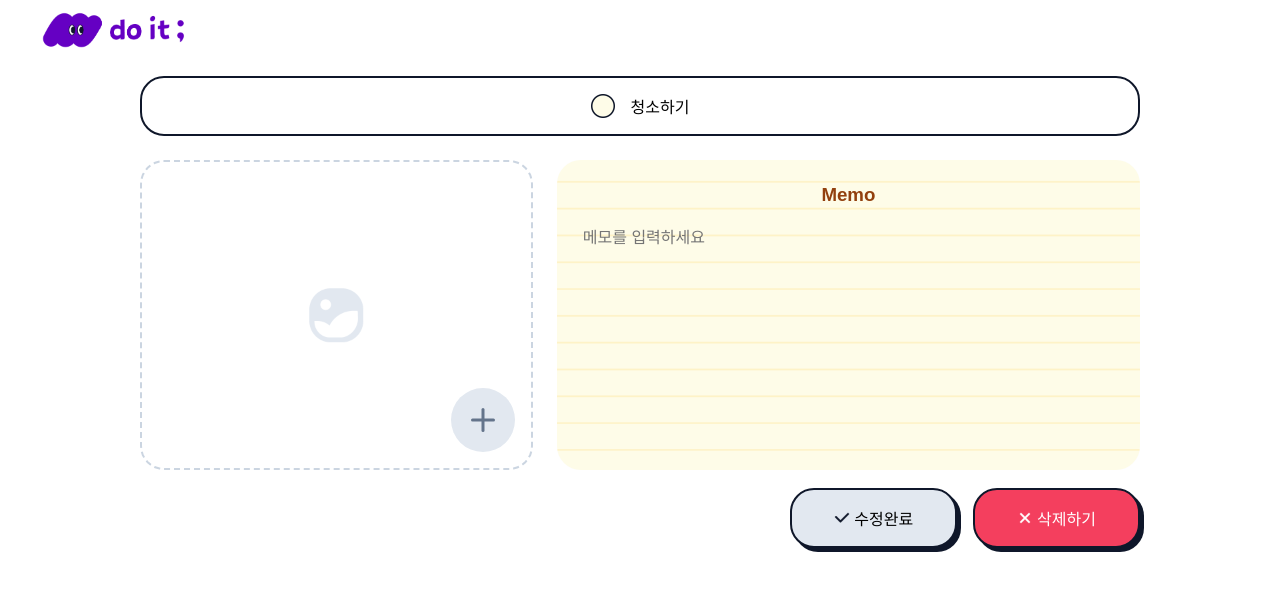
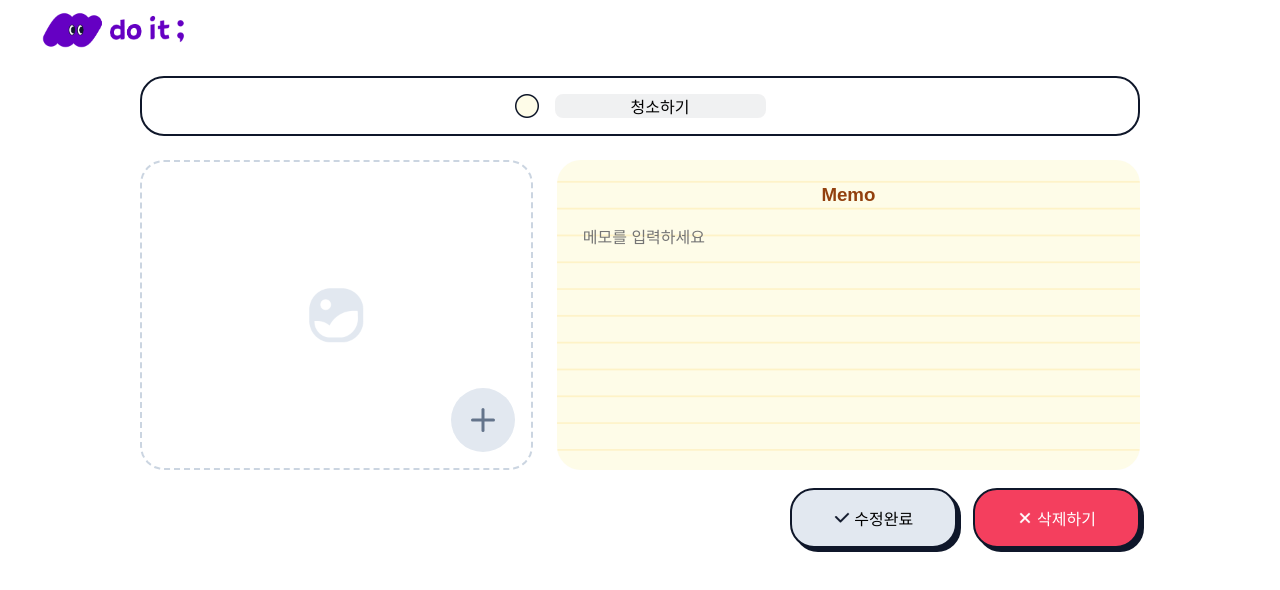
Before and after one commit to kim-ho-seon/do-it-todo, a React (Vite) app: page /items/1 in a window 1280 px wide. Shown: the top 590 px of the page. Built offline with nearby package versions, Linux system fonts and the light colour scheme.

Commit message:
feat: 상세 페이지에서 할 일 이름 수정 기능 추가

```diff
--- a/src/pages/TodoDetailPage.css
+++ b/src/pages/TodoDetailPage.css
@@ -17,13 +17,32 @@
 
 .detail-todo.done{
   background-color: #ede9fe;
-  text-decoration: line-through;
+  text-decoration: underline ;
 }
 
 .detail-todo img{
   display: block;
   width: 24px;
   height: 24px;
+}
+
+.detail-name-input {
+  border: none;
+  outline: none;
+  font: inherit;
+  color: inherit;
+  background-color: rgba(15, 23, 42, 0.06);
+  text-align: center;
+  cursor: text;
+  border-radius: 8px;
+}
+
+.detail-name-input:hover {
+  background-color: rgba(15, 23, 42, 0.06);
+}
+
+.detail-name-input:focus {
+  background-color: #fff;
 }
 
 .detail-content{
--- a/src/pages/TodoDetailPage.tsx
+++ b/src/pages/TodoDetailPage.tsx
@@ -18,6 +18,7 @@ function TodoDetailPage({todos,setTodos}:{
       prev.map((todo)=>
         todo.id === id? {...todo, isCompleted: !todo.isCompleted} : todo))}
 
+  const [name, setName] = useState(todo?.name ?? '')
   const [memo, setMemo] = useState(todo?.memo ?? '')
   const [imageUrl, setImageUrl] = useState(todo?.imageUrl ?? '')
   const fileInputRef = useRef<HTMLInputElement>(null)
@@ -46,9 +47,15 @@ function TodoDetailPage({todos,setTodos}:{
 
     // 수정 및 저장
   const handleSave =()=>{
+    const trimmedName = name.trim()
+    if (!trimmedName) {
+      alert('할 일 이름을 입력해주세요.')
+      return
+    }
+
     setTodos((prev)=>
       prev.map((item)=>
-        item.id === Number(itemId) ? { ...item, memo, imageUrl } : item
+        item.id === Number(itemId) ? { ...item, memo, imageUrl, name } : item
       )
     );
     navigate('/')
@@ -77,7 +84,13 @@ function TodoDetailPage({todos,setTodos}:{
         onClick={()=>{toggleTodo(todo.id)}}
         src="/src/assets/icon/Property 1=Default@3x.png" alt="" />
       )}
-      <div>{todo.name}</div>
+      <input
+        className="detail-name-input"
+        value={name}
+        onChange={(e) => setName(e.target.value)}
+        placeholder="할 일 이름"
+        aria-label="할 일 이름"
+      />
     </div>
     <div className="detail-content">
       <div className="detail-img">
```
